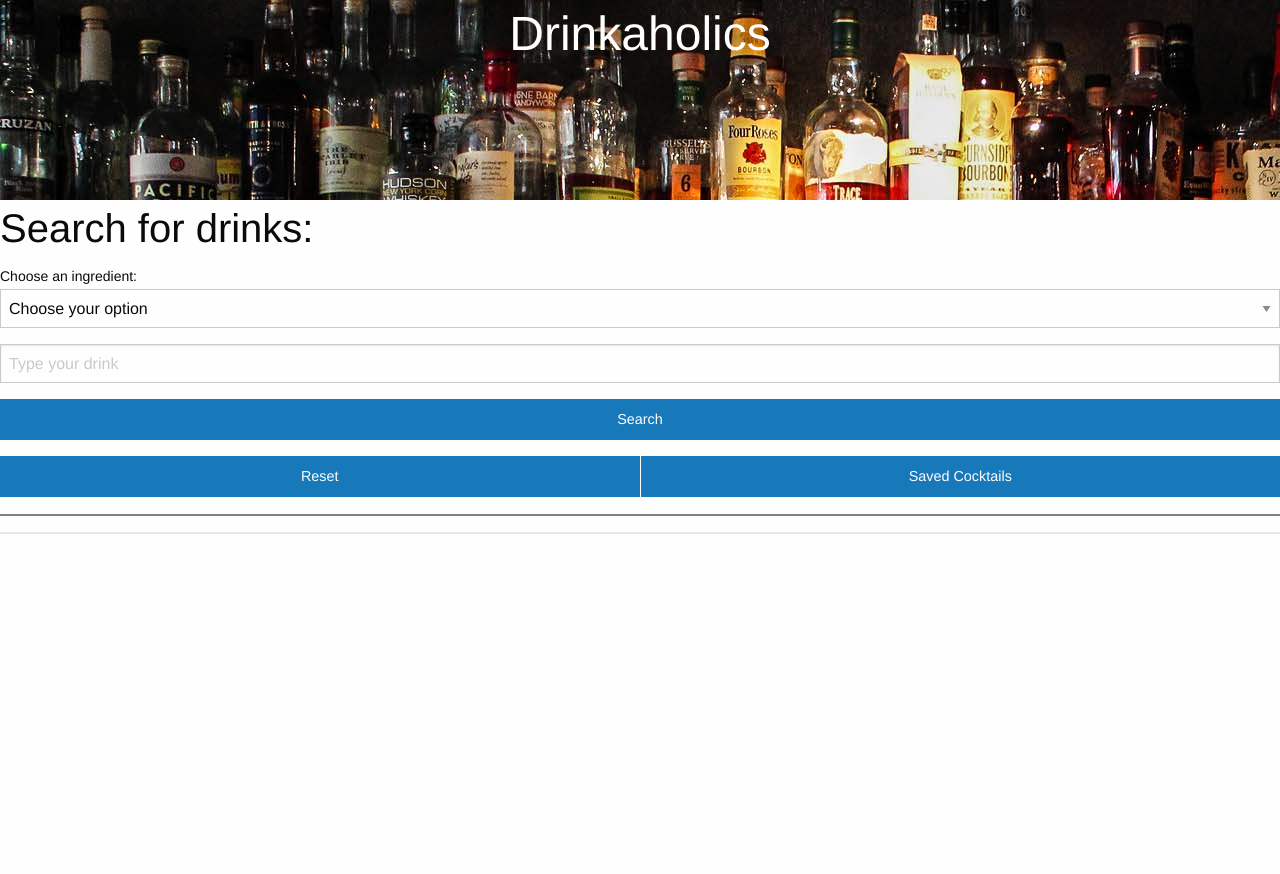
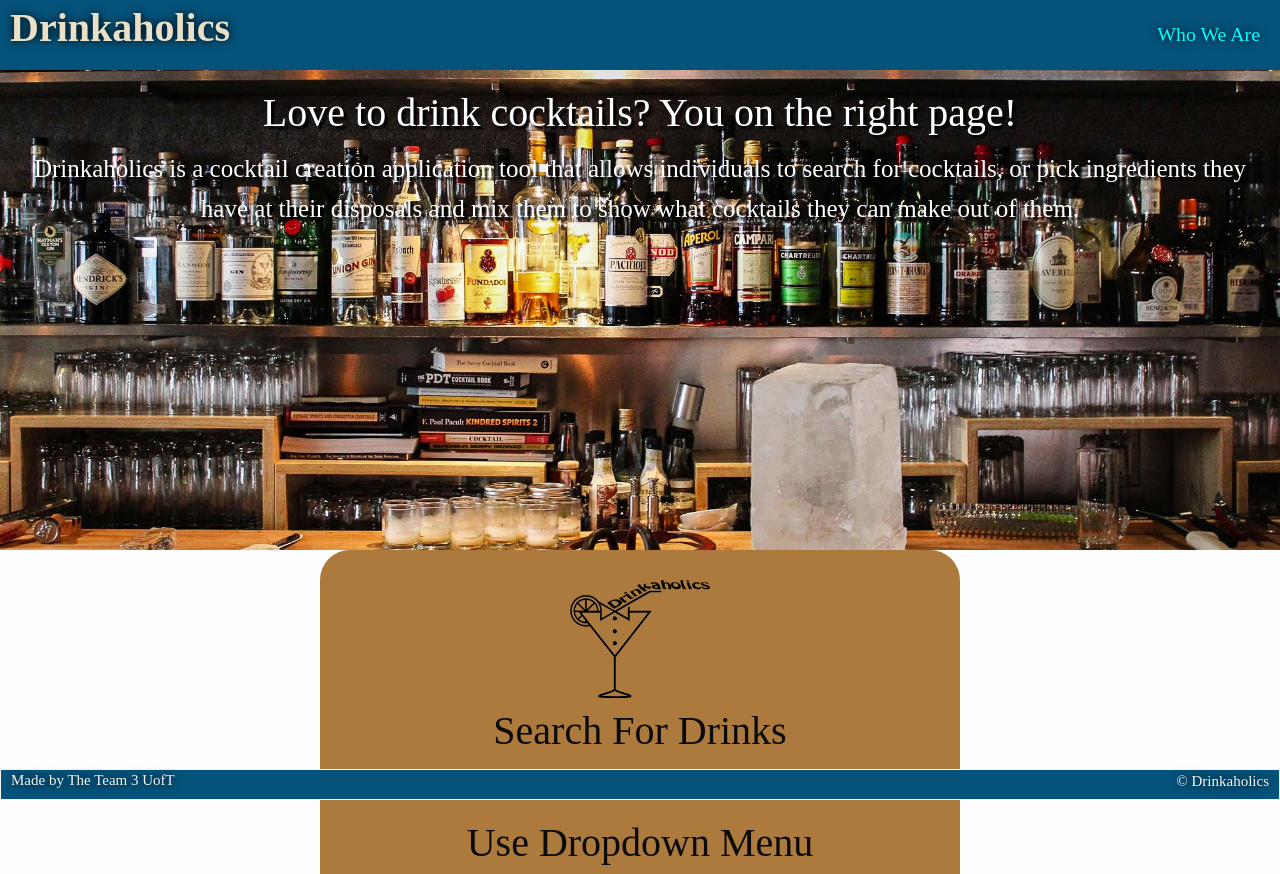
Before and after one commit to Drinkaholics/Drinkaholics, a plain HTML site: page index.html in a window 1280 px wide. Shown: the top 874 px of the page. Before the commit the page ends 800 px from the top, so only its background shows below. Drawn offline with nearby package versions, Linux system fonts and the light colour scheme; no server answers.

Commit message:
final update

```diff
--- a/assets/css/style.css
+++ b/assets/css/style.css
@@ -1,10 +1,136 @@
-header {
-  height: 200px;
-  background-image: url("../img/img-1.jpg");
-  color: rgb(255, 255, 255);
-  text-align: center;
+:root {
+  --primary-color: #05537b;
+  --secondary-color: rgb(172, 122, 61);
+  --tertiary-color: rgb(39, 37, 37);
 }
 
+.background {
+  background: url('../img/img-1.jpg');
+  height: 550px;
+  background-position: center;
+  background-repeat: no-repeat;
+  background-size: cover;
+  position: relative;
+}
+
+header {
+  display: flex;
+  justify-content: space-between;
+  background-color: var(--primary-color);
+  position:sticky;
+  position: -webkit-sticky;
+  top: 0;
+  z-index: 9999;
+}
+
+header h1 {
+  font-family: Space Bd BT;
+  font-size: 40px;
+  font-weight: bold;
+  color: #eae0c8;
+  margin-left: 10px;
+  text-shadow: 0 0 10px rgba(0, 0, 0, 9);
+
+}
+
+header a:hover {
+  color: whitesmoke;
+  text-shadow:none;
+}
+
+header a {
+  text-shadow:none;
+  margin: 20px;
+  font-size: 1.55vw;
+  text-shadow: 0 0 10px rgba(0, 0, 0, 9);
+  font-family: Space Bd BT;
+  color: aqua;
+}
+
+#description {
+  display: flex;
+  justify-content: center;
+  text-align: center;
+  padding: 15px;
+  margin-bottom: 50px;
+  font-family: Space Bd BT;
+  color: #ffffff;
+  text-shadow: 3px 3px 2px black;
+  font-size: 25px;
+}
+
+.hero-cta h4{
+  color: #ffffff;
+  font-size: 40px;
+  font-family: Space Bd BT;
+  text-shadow: 3px 3px 2px black;
+}
+
+.card-search {
+  padding: 25px;
+  text-align: center;
+  width: 50%;
+  background-color: var(--secondary-color);
+  box-shadow: 0 0 15px rgb(255, 255, 255);
+  margin-bottom: 40px;
+  margin-left: 25%;
+  border-radius: 30px;
+}
+
+#Search {
+  font-family: Space Bd BT;
+}
+
+.card-search button {
+  background-color: var(--primary-color);
+  color: whitesmoke;
+  border-radius: 10px;
+  cursor: pointer;
+}
+
+#chooselist {
+  border-radius: 10px;
+  text-align: center;
+  font-size: 14px;
+  font-style: italic;
+  color:rgb(189, 187, 187);
+}
+
+#ingredients {
+  border-radius: 10px;
+  text-align: center;
+  font-size: 14px;
+  font-style: italic;
+  color:rgb(189, 187, 187);
+}
+
+footer {
+  display: flex;
+  justify-content: space-between;
+  border: 1px whitesmoke solid;
+  background-color: var(--primary-color);
+  color: whitesmoke;
+  position: fixed;
+  bottom: 0;
+  width: 100%;
+}
+
+footer h6 {
+  font-family: Space Bd BT;
+  font-size: 15px;
+  font-weight: lighter;
+  margin-left: 10px;
+  text-shadow: 0 0 10px rgba(0, 0, 0, 9);
+}
+
+footer div {
+  font-family: Space Bd BT;
+  font-size: 15px;
+  font-weight: lighter;
+  text-align: right;
+  margin-right: 10px;
+  text-shadow: 0 0 10px rgba(0, 0, 0, 9);
+}
 
 .divider {
   border-top: 2px solid rgb(128, 128, 128);
@@ -25,3 +151,17 @@ img {
   padding: 5px;
   max-width: 350px;
 }
+
+
+
+@media screen and (max-width: 575px) {
+  header {
+    justify-content: center;
+    position: relative;
+  }
+
+  menu {
+    text-align: center;
+    font-size: 25px;
+  }
+}
--- a/index.html
+++ b/index.html
@@ -5,24 +5,41 @@
     <meta http-equiv="X-UA-Compatible" content="IE=edge">
     <meta name="viewport" content="width=device-width, initial-scale=1.0">
     <link rel="stylesheet" href="https://cdn.jsdelivr.net/npm/foundation-sites@6.7.4/dist/css/foundation.min.css" crossorigin="anonymous">
+    <link rel="preconnect" href="https://fonts.googleapis.com">
+    <link rel="preconnect" href="https://fonts.gstatic.com" crossorigin>
+    <link href="https://fonts.googleapis.com/css2?family=Open+Sans:ital,wght@1,600&family=Tangerine:wght@400;700&display=swap" rel="stylesheet">
+    <script src="https://cdnjs.cloudflare.com/ajax/libs/jquery/3.0.0/jquery.min.js"></script>
     <link rel="stylesheet" href="./assets/css/style.css" />
+
     <title>Drinkaholics</title>
 </head>
 
 <body>
-    <!--header-->
-    <header>
-        <h1>Drinkaholics</h1>
-    </header>
-    <!--main weather content-->
+    <div class= "background">
+        <header>
+            <h1>Drinkaholics</h1>
+            <a href="https://github.com/Drinkaholics/Drinkaholics" target="_blank">Who We Are</a>
+        </header>
+
+        <section id="description" class="hero">
+            <div id="p1" class="hero-cta">
+                <h4>Love to drink cocktails? You on the right page!</h4>
+                <p>
+                    Drinkaholics is a cocktail creation application tool
+                    that allows individuals to search for cocktails, or pick ingredients they have at their disposals and mix them to show what cocktails they can make out of them.
+                </p>
+            </div>
+        </section>
+    </div>
+
     <main>
-        <!--left column-->
-        <div>
-            <h2 class="card-title bold">Search for drinks:</h2>
+
+        <div class="card-search">
+            <div style="text-align: center"><img src="./assets/img/logo1.png" width="150" /></div>
+            <h2 id="Search" class="card-title bold">Search For Drinks <br> or <br> Use Dropdown Menu</h2>
             <form id="search-form">
-                    <label for="chooseingredient">Choose an ingredient:</label>
                     <select name="chooseingredient" id="chooselist">
-                        <option value="" disabled selected>Choose your option</option>
+                        <option id="choose" value="" disabled selected>Choose your option</option>
                     </select>
                     <input input type="text" placeholder="Type your drink" id="ingredients">
                     <button type="click" class="button expanded" id="submit-button">Search</button>
@@ -44,6 +61,21 @@
             <div id = "displaylist" class = "flex-row"></div>
         </div>
     </main>
+
+
+
+
+    <footer>
+        <h6>
+            Made by The Team 3 UofT
+        </h6>
+        <div>
+            &copy; Drinkaholics
+        </div>
+    </footer>
+
+
+
     <script src="https://code.jquery.com/jquery-3.4.1.min.js"></script>
     <script src="./assets/js/script.js"></script>
 </body>
```
